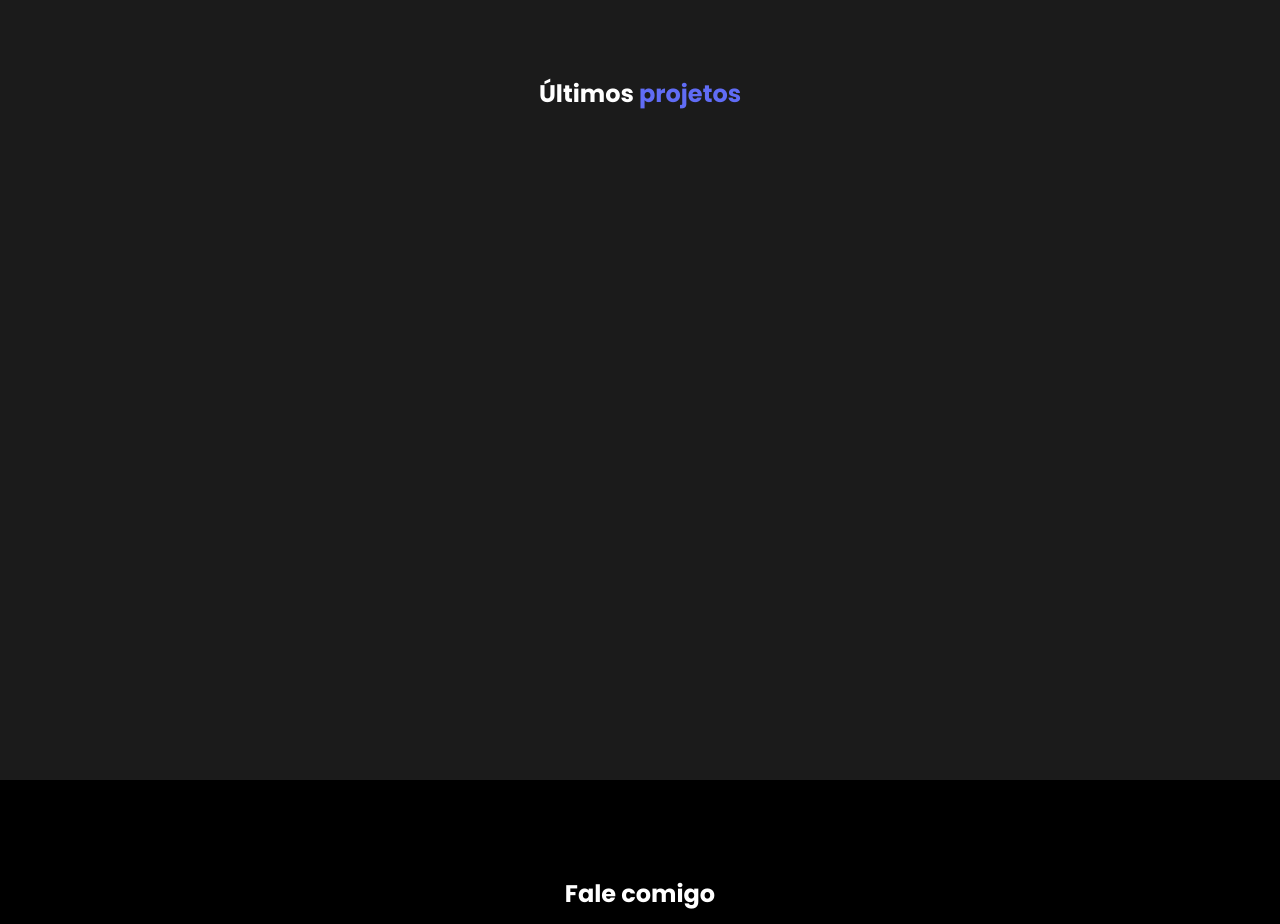
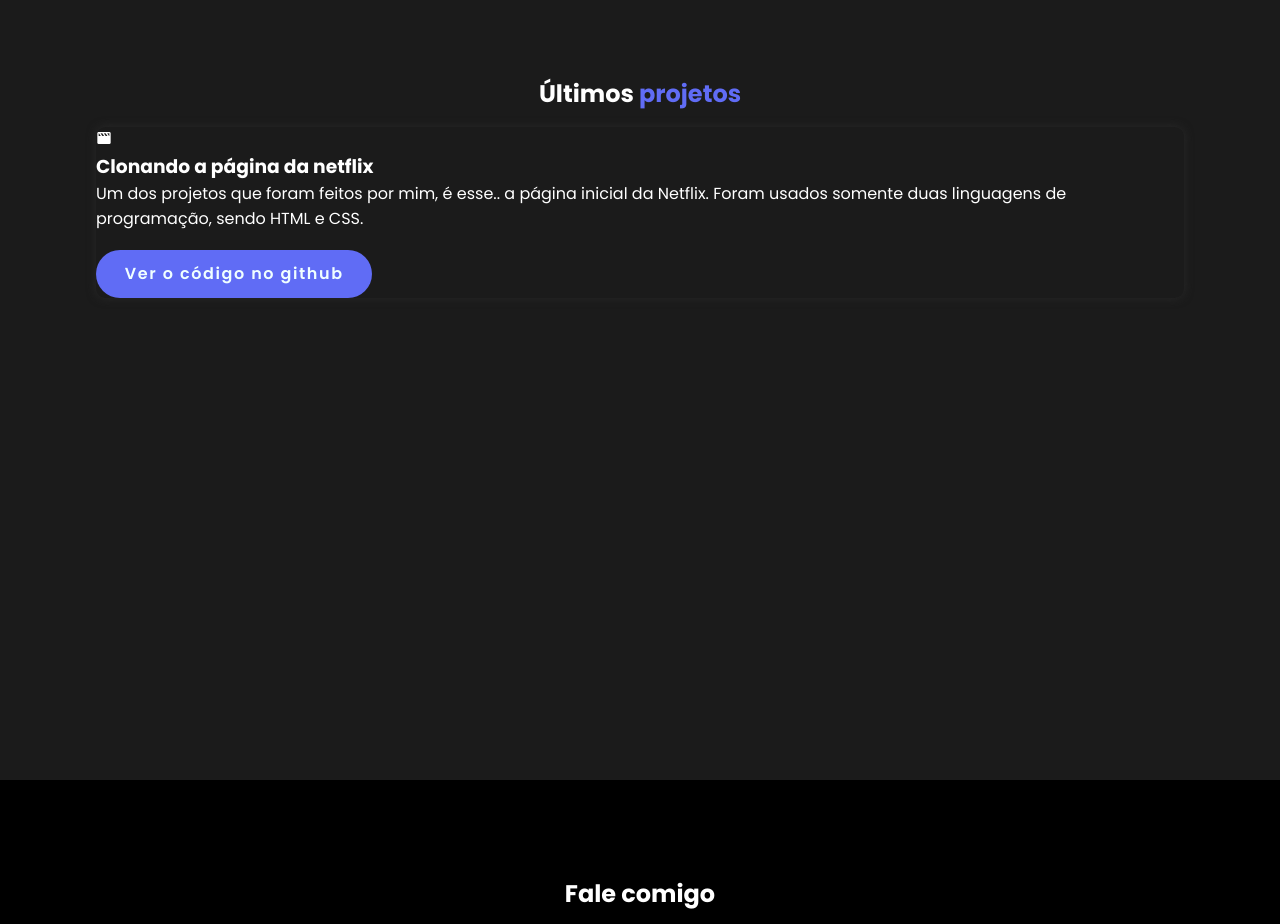
Before and after one commit to layralimas5/dev-freelancer, a plain HTML site: page index.html in a window 1280 px wide. Shown: the part 1620-2544 px from the top of the page. Drawn offline with nearby package versions, Linux system fonts and the light colour scheme; a script that the page names is missing.

Commit message:
Update index.html

```diff
--- a/index.html
+++ b/index.html
@@ -42,7 +42,7 @@
             <a href="https://www.linkedin.com/in/layra-lima-430002261/"><i class='bx bxl-linkedin'></i></a>
         </div>
         <div>
-            <a href="#" class="btn">Download CV</a>
+            <a href="curriculo.jpg" class="btn">Download CV</a>
         </div>
 
         <div class="home-img">
@@ -87,8 +87,14 @@
 
     <section class="portfolio" id="portfolio">
         <h2> Últimos <span>projetos</span></h2>
+        <div class="portfolio-container">
+            <div class="portfolio-box">
+                <i class='bx bxs-movie'></i>
+                <h3> Clonando a página da netflix </h3>
+                <p> Um dos projetos que foram feitos por mim, é esse.. a página inicial da Netflix. Foram usados somente duas linguagens de programação, sendo HTML e CSS.</p>
+                <a href="https://github.com/layralimas5/page-netflix-clone.git" class="btn">Ver o código no github</a>
 
-    </section>
+            </section>
 
     <!--/Portfolio section-->
 
```
